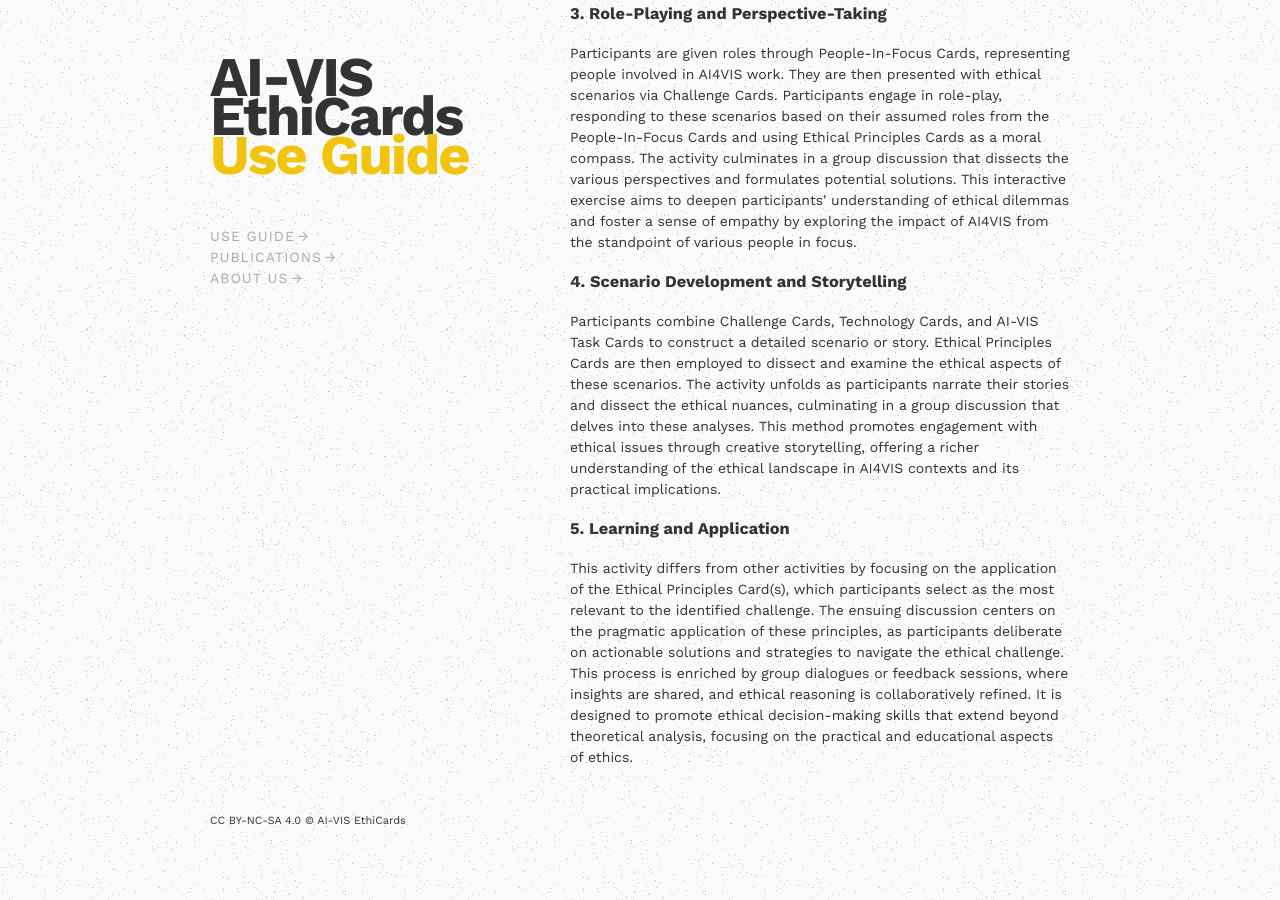
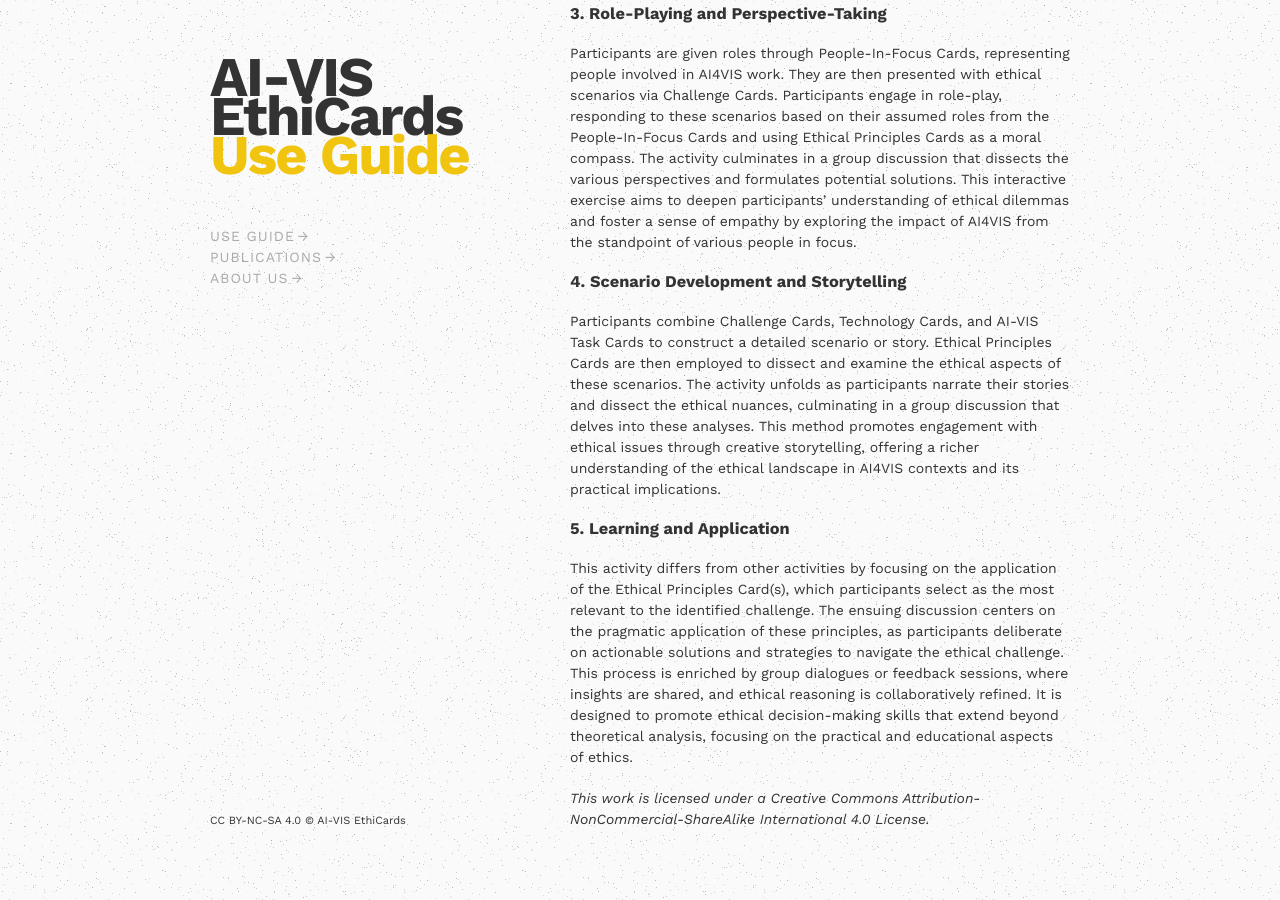
Before and after one commit to aivisethicards/aivisethicards.github.io, a Jekyll site: the page built from guidelines.md, in a window 1280 px wide and 900 px high, scrolled down 1096 px. Built offline with Jekyll 4.4.1, drawn with Linux system fonts in a browser that asks for light colours.

Commit message:
Update guidelines.md

```diff
--- a/guidelines.md
+++ b/guidelines.md
@@ -43,4 +43,6 @@ Participants combine Challenge Cards, Technology Cards, and AI-VIS Task Cards to
 This activity differs from other activities by focusing on the application of the Ethical Principles Card(s), which participants select as the most relevant to the identified challenge. The ensuing discussion centers on the pragmatic application of these principles, as participants deliberate on actionable solutions and strategies to navigate the ethical challenge. This process is enriched by group dialogues or feedback sessions, where insights are shared, and ethical reasoning is collaboratively refined.
 It is designed to promote ethical decision-making skills that extend beyond theoretical analysis, focusing on the practical and educational aspects of ethics.
 
+_This work is licensed under a Creative Commons Attribution-NonCommercial-ShareAlike International 4.0 License._
+
 <!-- prettier-ignore-end -->
```
